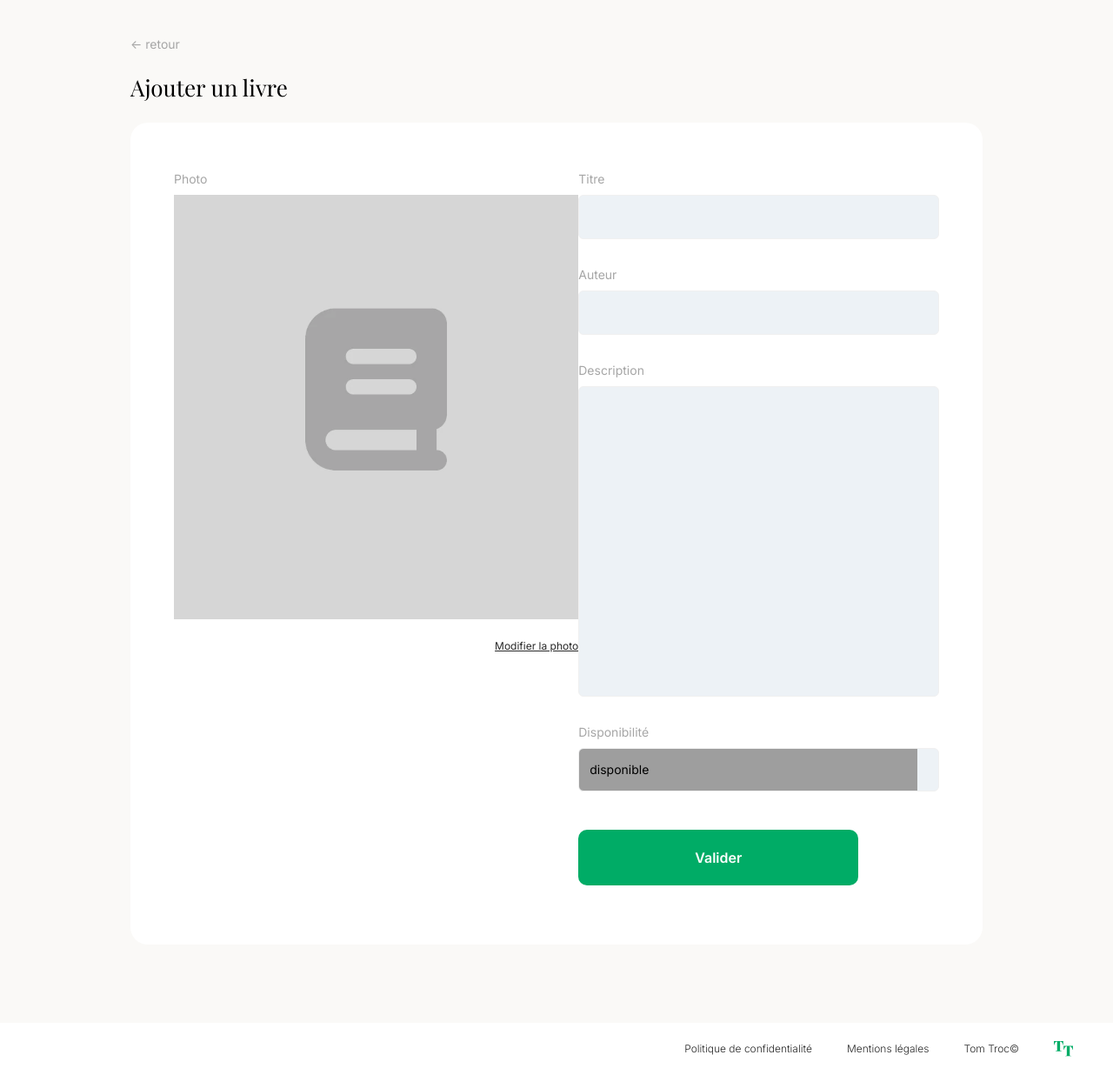
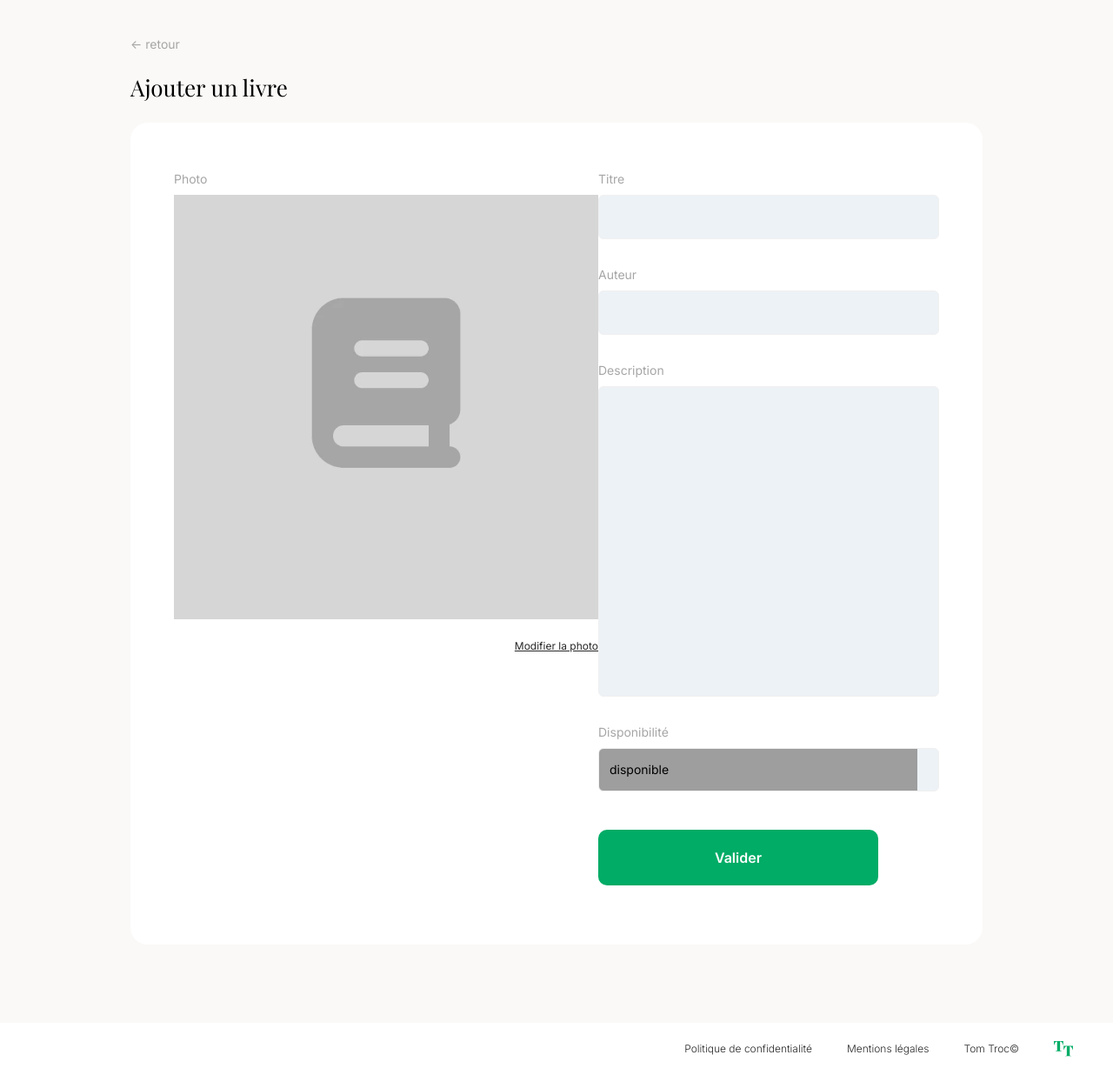
Before and after one commit to Dave25440/da-php-symfony-tom-troc, a PHP site: template app/Views/templates/addBook.php in a window 1280 px wide. Shown: the part 345-1581 px from the top of the page at 87% size. Run offline with PHP 8.4, Linux system fonts and the light colour scheme; the template is opened without the code that fills it, so the values that code supplies are empty; some web fonts are replaced; grey boxes are pictures that could not be loaded.

Commit message:
Update addBook template and style to match form requirements

```diff
--- a/app/Views/templates/addBook.php
+++ b/app/Views/templates/addBook.php
@@ -1,13 +1,16 @@
 <section class="section-edit">
     <a href="index.php?action=editAccount">&lt;- retour</a>
     <h1 class="title">Ajouter un livre</h1>
-    <div class="section-edit-wrapper">
-        <figure>
-            <figcaption class="form-label">Photo</figcaption>
-            <img src="images/books/book-default.webp" alt="" class="img-cover">
-            <a href="#">Modifier la photo</a>
-        </figure>
-        <form>
+    <form>
+        <div class="section-edit-photo">
+            <figure>
+                <figcaption class="form-label">Photo</figcaption>
+                <img src="images/books/book-default.webp" alt="" class="img-cover">
+            </figure>
+            <label for="photo" tabindex="0" class="photo-update">Modifier la photo</label>
+            <input type="file" id="photo" name="photo" accept="image/jpeg, image/png, image/webp">
+        </div>
+        <div class="section-edit-info">
             <label for="title" class="form-label">Titre</label>
             <input type="text" id="title" name="title" class="form-input form-input-update" required>
             <label for="author" class="form-label">Auteur</label>
@@ -20,6 +23,6 @@
                 <option value="0">non dispo.</option>
             </select>
             <input type="submit" id="validate" value="Valider" class="cta cta-input">
-        </form>
-    </div>
+        </div>
+    </form>
 </section>
--- a/public/css/style.css
+++ b/public/css/style.css
@@ -855,8 +855,8 @@ textarea {
     margin-top: 23px;
 }
 
-.section-edit-wrapper {
-    display: flex;
+.section-edit > form {
+    flex-direction: row;
     justify-content: space-between;
     background-color: var(--bg-light-color);
     padding: 56px 50px 68px;
@@ -864,44 +864,50 @@ textarea {
     border-radius: 20px;
 }
 
-.section-edit-wrapper > figure {
+.section-edit-photo {
     display: flex;
     flex-direction: column;
+}
+
+.section-edit-photo > figure {
     width: 488px;
 }
 
-.section-edit-wrapper img {
+.section-edit-photo img {
     height: 488px;
     object-position: 0 79%;
 }
 
-.section-edit-wrapper a {
+.photo-update {
     align-self: flex-end;
     color: var(--text-color);
     font-size: 0.75em;
     text-decoration: underline;
     margin-top: 23px;
-}
-
-.section-edit-wrapper a:hover {
+    cursor: pointer;
+}
+
+.photo-update:hover {
     font-size: 0.73em;
     font-weight: 600;
 }
 
-.section-edit-wrapper > form {
+.section-edit-info {
+    display: flex;
+    flex-direction: column;
     width: 435px;
 }
 
-.section-edit-wrapper .form-input {
+.section-edit-info > .form-input {
     width: 100%;
 }
 
-.section-edit-wrapper select {
+.section-edit-info > select {
     appearance: none;
     background: var(--bg-secondary-color) url("../icons/chevron-icon.svg") no-repeat right 24px center;
 }
 
-.section-edit-wrapper .cta {
+.section-edit-info > .cta {
     width: 322px;
     margin-top: 12px;
 }
```
Also changed, not shown: other parts of public/css/style.css (+18 -18 lines).
